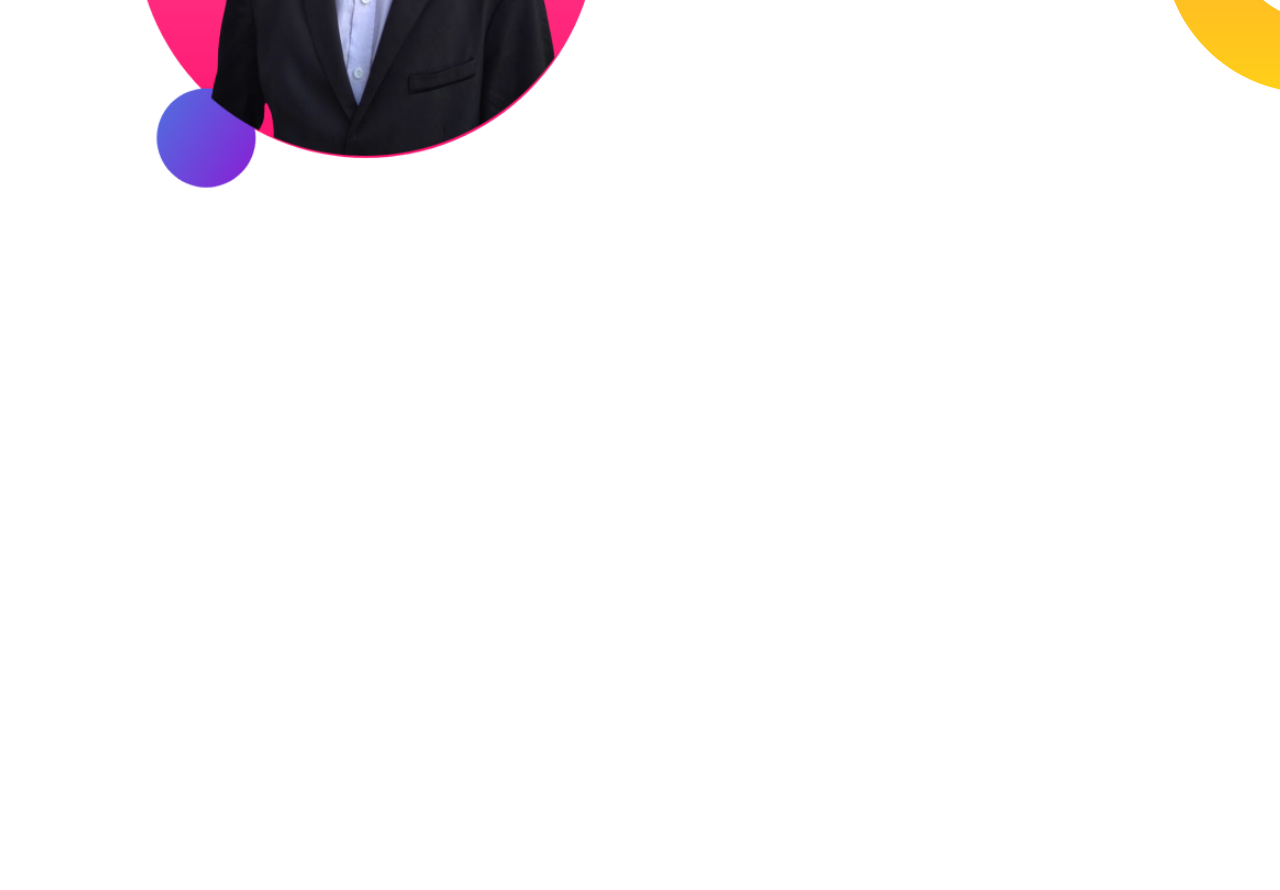
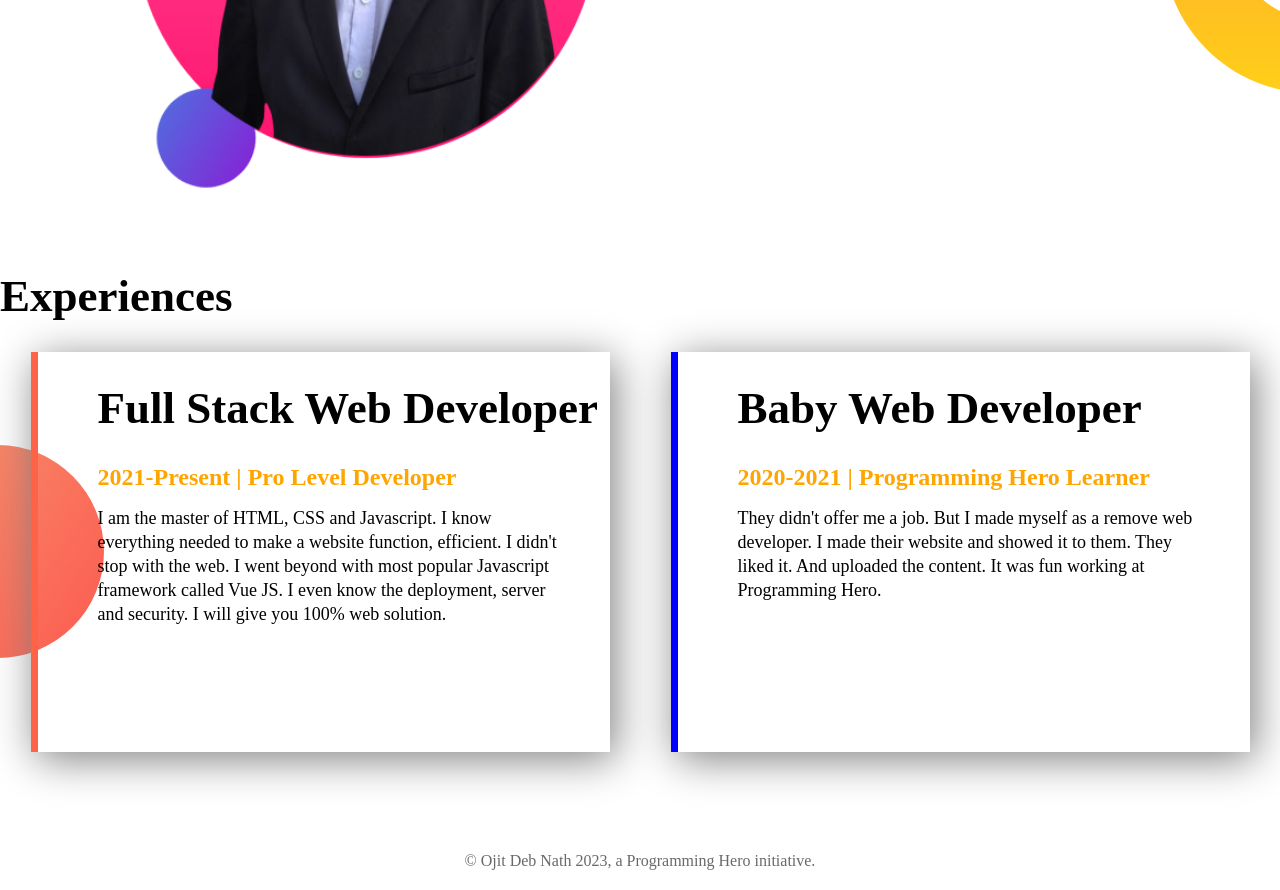
Before and after one commit to ojitdebnathfreelancer/Developer_Protfolio, a plain HTML site: page index.html in a window 1280 px wide. Shown: the part 952-1842 px from the top of the page. Before the commit the page ends 1192 px from the top, so only its background shows below. Drawn offline with Linux system fonts and the light colour scheme.

Commit message:
protfoli done

```diff
--- a/index.html
+++ b/index.html
@@ -40,6 +40,28 @@
         </div>
     </section>
     <!-- dream banner ends-->
+
+    <!--experience banner start-->
+    <h1>Experiences</h1>
+    <section class="experience">
+
+        <div class="ediv1">
+            <h1> Full Stack Web Developer</h1>
+            <h3>2021-Present | Pro Level Developer</h3>
+            <p>I am the master of HTML, CSS and Javascript. I know everything needed to make a website function, efficient. I didn't stop with the web. I went beyond with most popular Javascript framework called Vue JS. I even know the deployment, server and security. I will give you 100% web solution.</p>
+        </div>
+        <div class="ediv1 ediv2">
+            <h1> Baby Web Developer</h1>
+            <h3>2020-2021 | Programming Hero Learner</h3>
+            <p>They didn't offer me a job. But I made myself as a remove web developer. I made their website and showed it to them. They liked it. And uploaded the content. It was fun working at Programming Hero.</p>
+        </div>
+    </section>
+    <!--experience banner end-->
+    <!--copyright starts-->
+    <section class="copyright">
+        &copy; Ojit Deb Nath 2023, a Programming Hero initiative.
+    </section>
+    <!--copyright ends-->
 </body>
 
 </html>
--- a/style.css
+++ b/style.css
@@ -31,7 +31,7 @@ common css ends
 }
 
 h1{
-    font-size: 50px;
+    font-size: 45px;
     font-family: var(font);
     font-weight: 700;
     margin: 30px 0px;
@@ -103,3 +103,48 @@ a{
  .dtext a{
     padding: 15px 40px;
  }
+
+ /*=================
+  dream banndr ends
+  ================== */
+
+  .experience{
+    background-image: url(images/exp-bg.png);
+    background-repeat: no-repeat;
+    background-position: left;
+    height: 400px;
+    display: flex;
+    justify-content: space-around;
+  }
+
+  .ediv1{
+    width: 40%;
+    border-left: 7px solid tomato;
+    box-shadow: 5px 7px 40px grey;
+    padding-left: 60px;
+  }
+
+  .ediv2{
+    border-left: 7px solid;
+    border-image: linear-gradient(blue 100%, cyan 100%);
+    border-image-slice: 1;
+  }
+
+  .ediv1 h3{
+    color: orange;
+    font-size: 24px;
+  }
+
+  .ediv1 p{
+    padding-right:45px;
+    font-size: 18px;
+  }
+
+  .copyright{
+    padding-top: 100px;
+    padding-bottom: 20px;
+    text-align: center;
+    font-family: var(font);
+    font-weight: 400;
+    color: dimgray;
+  }
```
